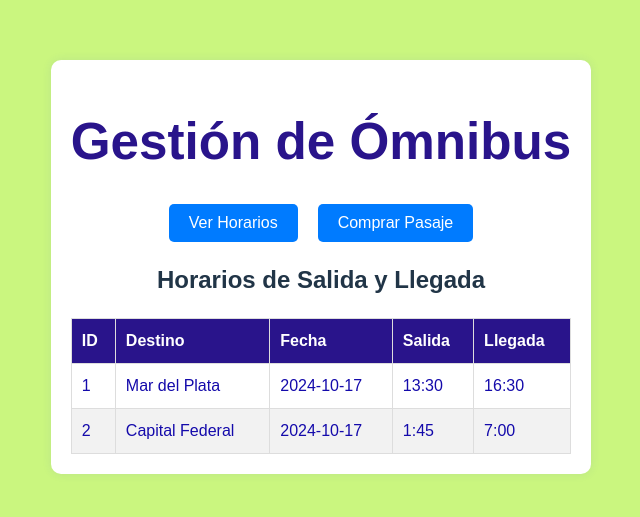
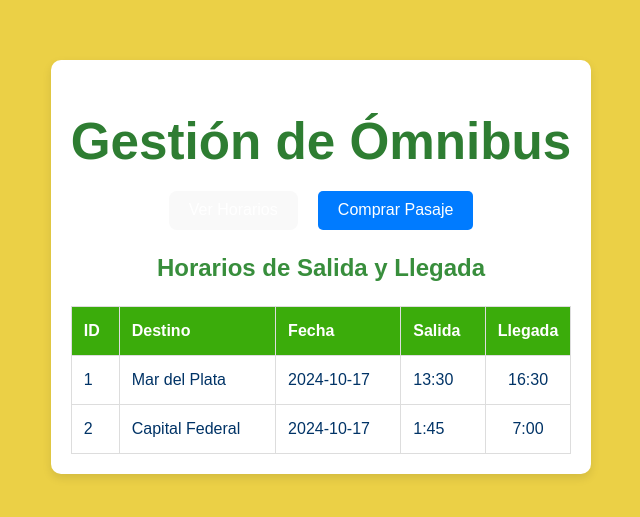
Before and after one commit to nicolas-oficial/Disenio_Imp_Sist, a React (Vite) app: page / in a window 1280 px wide. Shown: the part 133-650 px from the top of the page, without its empty margins (319-959 px from the left). Built offline with nearby package versions, Linux system fonts and the light colour scheme.

Commit message:
CRUD completo

```diff
--- a/src/App.jsx
+++ b/src/App.jsx
@@ -1,25 +1,23 @@
 import React, { useState } from 'react';
 import SalidasLlegadas from './componentes/salidas_llegadas.jsx';
 import CompraTicket from './componentes/compraTicket.jsx';
-import './styles/styles.css'; // Asegúrate de que esta ruta sea correcta
+import './styles/styles.css';
+
 
 const App = () => {
-  const [view, setView] = useState('horarios'); // Control de vista
-
-  const handleNavigation = (view) => {
-    setView(view); // Cambia la vista cuando el usuario selecciona una opción
-  };
+  const [view, setView] = useState('horarios');
 
   return (
-    <div className="container"> {/* Contenedor principal para la página */}
+    <div className="container">
       <h1>Gestión de Ómnibus</h1>
       <nav>
-        <button className="btn-horarios" onClick={() => handleNavigation('horarios')}>Ver Horarios</button>
-        <button className="btn-comprar" onClick={() => handleNavigation('comprar')}>Comprar Pasaje</button>
+        <button onClick={() => setView('horarios')}>Ver Horarios</button>
+        <button className="btn-comprar" onClick={() => setView('comprar')}>Comprar Pasaje</button>
       </nav>
 
-      {view === 'horarios' && <SalidasLlegadas />} {/* Mostrar horarios */}
-      {view === 'comprar' && <CompraTicket />}    {/* Mostrar compra de tickets */}
+
+      {view === 'horarios' && <SalidasLlegadas />}
+      {view === 'comprar' && <CompraTicket />}
     </div>
   );
 };
--- a/src/componentes/mostrarTicket.jsx
+++ b/src/componentes/mostrarTicket.jsx
@@ -1,20 +1,44 @@
 import React from 'react';
 
-const MostrarTickets = ({ tickets }) => {
+const MostrarTickets = ({ tickets, onModify, onDelete }) => {
   return (
     <div>
       <h2>Pasajes Comprados</h2>
-      {tickets.length === 0 ? (
-        <p>No hay pasajes comprados aún.</p>
-      ) : (
-        <ul>
-          {tickets.map((ticket, index) => (
-            <li key={index}>
-              {`Nombre: ${ticket.passengerName}, Horario: ${ticket.schedule.departure} - ${ticket.schedule.arrival}, Destino: ${ticket.schedule.destination}, Fecha: ${ticket.selectedDate}, Método de Pago: ${ticket.paymentMethod}`}
-            </li>
-          ))}
-        </ul>
-      )}
+      <table className="schedule-table">
+        <thead>
+          <tr>
+            <th>Nombre</th>
+            <th>Horario</th>
+            <th>Destino</th>
+            <th>Fecha</th>
+            <th>Medio de Pago</th>
+            <th>Acciones</th>
+          </tr>
+        </thead>
+        <tbody>
+          {tickets.length === 0 ? (
+            <tr>
+              <td colSpan="6">No hay pasajes comprados aún.</td>
+            </tr>
+          ) : (
+            tickets.map((ticket, index) => (
+              <tr key={index}>
+                <td>{ticket.passengerName}</td>
+                <td>{`${ticket.schedule.departure} - ${ticket.schedule.arrival}`}</td>
+                <td>{ticket.schedule.destination}</td>
+                <td>{ticket.selectedDate}</td>
+                <td>{ticket.paymentMethod}</td>
+                <td>
+                  <div className="acciones-container">
+                    <button className="modificar" onClick={() => onModify(index)}>Modificar</button>
+                    <button className="eliminar" onClick={() => onDelete(index)}>Eliminar</button>
+                  </div>
+                </td>
+              </tr>
+            ))
+          )}
+        </tbody>
+      </table>
     </div>
   );
 };
--- a/src/componentes/salidas_llegadas.jsx
+++ b/src/componentes/salidas_llegadas.jsx
@@ -1,5 +1,3 @@
-// src/componentes/salidas_llegadas.jsx
-
 import React from 'react';
 
 const fakeSchedules = [
@@ -9,7 +7,7 @@ const fakeSchedules = [
 
 const SalidasLlegadas = () => {
   return (
-        <div className="schedule-container">
+    <div>
       <h2>Horarios de Salida y Llegada</h2>
       <table className="schedule-table">
         <thead>
--- a/src/styles/styles.css
+++ b/src/styles/styles.css
@@ -1,117 +1,180 @@
-/* src/styles/styles.css */
-
+/* Estilos generales para el cuerpo */
 body {
-  font-family: Arial, sans-serif;
+  font-family: 'Arial', sans-serif;
   margin: 0;
   padding: 0;
-  background-color: #caf67f; /* Color de fondo de la página */
-  height: 100vh;
+  background-color: #ebd046; /* Fondo claro y suave */
   display: flex;
-  align-items: center;
+  align-items: flex-start;
   justify-content: center;
+  min-height: 100vh;
 }
 
+/* Contenedor principal */
 .container {
-  max-width: 800px; /* Ancho máximo del contenedor */
-  margin: 0 auto; /* Centramos el contenedor */
+  max-width: 800px;
+  margin: 20px;
   padding: 20px;
-  background-color: white; /* Color de fondo del contenedor */
+  background-color: #fff;
   border-radius: 10px;
-  box-shadow: 0 0 10px rgba(57, 78, 213, 0.1);
-  text-align: center; /* Centrar texto */
+  box-shadow: 0 4px 10px rgba(0, 0, 0, 0.1);
+  text-align: center;
 }
 
+/* Títulos */
 h1 {
-  color: #29148b; /* Color del título */
+  color: #2e7d32;
+  margin-bottom: 20px;
 }
 
+h2 {
+  color: #388e3c;
+  margin-top: 20px;
+}
+
+/* Navegación */
 nav {
   display: flex;
   justify-content: center;
   margin: 20px 0;
 }
 
+/* Estilo general para todos los botones */
+button, .btn-comprar {
+  background-color: #007bff; /* Color azul */
+  color: white; /* Texto blanco */
+  border: none;
+  border-radius: 5px;
+  padding: 10px 20px;
+  margin: 0 10px;
+  cursor: pointer;
+  transition: background-color 0.3s;
+}
 
-.btn-horarios, .btn-comprar {
+button:hover, .btn-comprar:hover {
+  background-color: #10d337; /* Verde al pasar el ratón */
+}
+
+/* Estilos de formulario */
+.form-group {
+  display: flex;
+  flex-direction: column;
+  margin-bottom: 15px;
+  background-color: #f1f1f1;
+  padding: 10px;
+  border-radius: 5px;
+  border: 1px solid #ccc;
+}
+
+input, select {
+  padding: 10px;
+  border: 1px solid #ccc;
+  border-radius: 5px;
+  margin-top: 5px;
+}
+
+/* Estilos para el contenedor de horarios */
+.schedule-container {
+  margin-top: 20px;
+  padding: 15px;
+  background-color: #ffffff;
+  border-radius: 8px;
+  box-shadow: 0 4px 10px rgba(0, 0, 0, 0.1);
+}
+
+/* Tabla de horarios */
+.schedule-table {
+  width: 100%;
+  border-collapse: collapse;
+  margin-top: 20px;
+}
+
+.schedule-table th, .schedule-table td {
+  padding: 12px;
+  text-align: left;
+  border: 1px solid #ddd;
+}
+
+.schedule-table th {
+  background-color: #3bac0b;
+  color: white;
+}
+
+.schedule-table td {
+  color: #003366; /* Color azul oscuro para el texto de las celdas */
+  background-color: white; /* Asegúrate de que el fondo sea blanco */
+}
+
+.schedule-table tr:nth-child(even) {
+  background-color: #f2f2f2;
+}
+
+.schedule-table tr:hover {
+  background-color: #e0e0e0;
+}
+
+/* Mensaje de confirmación */
+p {
+  color: #388e3c;
+  margin-top: 10px;
+}
+
+/* Estilo para el botón 'Comprar Pasaje' */
+.btn-comprar {
   background-color: #007bff; /* Color azul */
+  color: white; /* Texto blanco */
+  border: none;
+  border-radius: 5px;
+  padding: 10px 20px;
+  margin: 0 10px;
+  cursor: pointer;
+  transition: background-color 0.3s;
+}
+
+.btn-comprar:hover {
+  background-color: red; /* Cambiar a rojo al pasar el mouse */
+}
+
+/* Estilo para la columna de acciones */
+.schedule-table th:last-child,
+.schedule-table td:last-child {
+  width: 1px; /* Ajusta este valor según lo que necesites */
+  text-align: center; /* Centra el contenido */
+}
+
+/* Estilo para los botones en la tabla */
+.schedule-table button {
+  padding: 5px 10px; /* Ajusta el padding para que sean del mismo tamaño */
+  margin: 0 5px; /* Espacio entre los botones */
+  background-color: #1a4ae7; /* Color de fondo */
   color: white; /* Color del texto */
   border: none; /* Sin borde */
   border-radius: 5px; /* Bordes redondeados */
-  padding: 10px 20px; /* Espaciado interno */
-  margin: 0 10px; /* Margen entre botones */
-  cursor: pointer; /* Cambiar cursor al pasar el mouse */
-  transition: background-color 0.3s; /* Transición suave para el color de fondo */
+  cursor: pointer; /* Cursor de mano */
+  transition: background-color 0.3s; /* Transición suave */
 }
 
-.btn-horarios:hover, .btn-comprar:hover {
-  background-color: #52d52e; /* Cambiar a verde al pasar el mouse */
+.schedule-table button:hover {
+  background-color: #10d337; /* Cambia a verde al pasar el mouse */
 }
 
 
-.schedule-container {
-  margin-top: 20px; /* Espacio superior para el contenedor de horarios */
+/* Estilo para el contenedor de acciones */
+.acciones-container {
+  display: flex;
+  flex-direction: column; /* Coloca los botones en columna */
 }
 
-.schedule-table {
-  width: 100%; /* Ancho completo */
-  border-collapse: collapse; /* Colapsar bordes */
-  margin-top: 20px; /* Espacio superior para la tabla */
+/* Estilo para el botón 'Modificar' */
+.schedule-table button.modificar {
+  margin-bottom: 5px; /* Espacio debajo del botón 'Modificar' */
 }
 
-.schedule-table th, .schedule-table td {
-  padding: 10px; /* Espaciado interno de celdas */
-  text-align: left; /* Alinear texto a la izquierda */
-  border: 1px solid #ddd; /* Borde de las celdas */
-  color: rgb(20, 10, 171);
+/* Estilo para el botón 'Eliminar' */
+.schedule-table button.eliminar {
+  background-color: red; /* Color rojo */
 }
 
-.schedule-table th {
-  background-color: #29148b; /* Color de fondo para encabezados */
-  color: white; /* Color de texto para encabezados */
+.schedule-table button.eliminar:hover {
+  background-color: darkred; /* Color rojo oscuro al pasar el mouse */
 }
-
-.schedule-table tr:nth-child(even) {
-  background-color: #f2f2f2; /* Color de fondo para filas pares */
-}
-
-.schedule-table tr:hover {
-  background-color: #e0e0e0; /* Color al pasar el mouse sobre una fila */
-}
-
-.btn-comprar {
-  background-color: #007bff; /* Color azul */
-  color: white; /* Color del texto */
-  border: none; /* Sin borde */
-  border-radius: 5px; /* Bordes redondeados */
-  padding: 10px 20px; /* Espaciado interno */
-  cursor: pointer; /* Cambiar cursor al pasar el mouse */
-  transition: background-color 0.3s; /* Transición suave para el color de fondo */
-}
-
-.btn-comprar:hover {
-  background-color: #f30b0b; /* Cambiar a verde al pasar el mouse */
-}
-
-.form-group {
-  display: flex; /* Usa flexbox para alinear elementos */
-  flex-direction: column; /* Coloca la etiqueta arriba del input/select */
-  margin-bottom: 15px; /* Espacio entre los formularios */
-  background-color: #f9f9f9; /* Color de fondo gris muy suave */
-  padding: 15px; /* Espaciado interno para el fondo */
-  border-radius: 5px; /* Bordes redondeados */
-  border: 1px solid #ddd; /* Borde ligero para definir el área del formulario */
-}
-
-.form-group label {
-  margin-bottom: 5px; /* Espacio entre la etiqueta y el campo de entrada */
-  color: #333; /* Color del texto de las etiquetas, oscuro para mayor contraste */
-}
-
-.form-group input,
-.form-group select {
-  width: 100%; /* Que ocupen todo el ancho del contenedor */
-  padding: 10px; /* Espaciado interno */
-  border: 1px solid #ccc; /* Borde */
-  border-radius: 5px; /* Bordes redondeados */
-  box-sizing: border-box; /* Asegura que el padding no aumente el ancho total */
-}
```
Also changed, not shown: src/componentes/compraTicket.jsx (+28 -18 lines), src/styles/terminal.jpg (added). Lines whose indentation alone changed are shown as unchanged.
